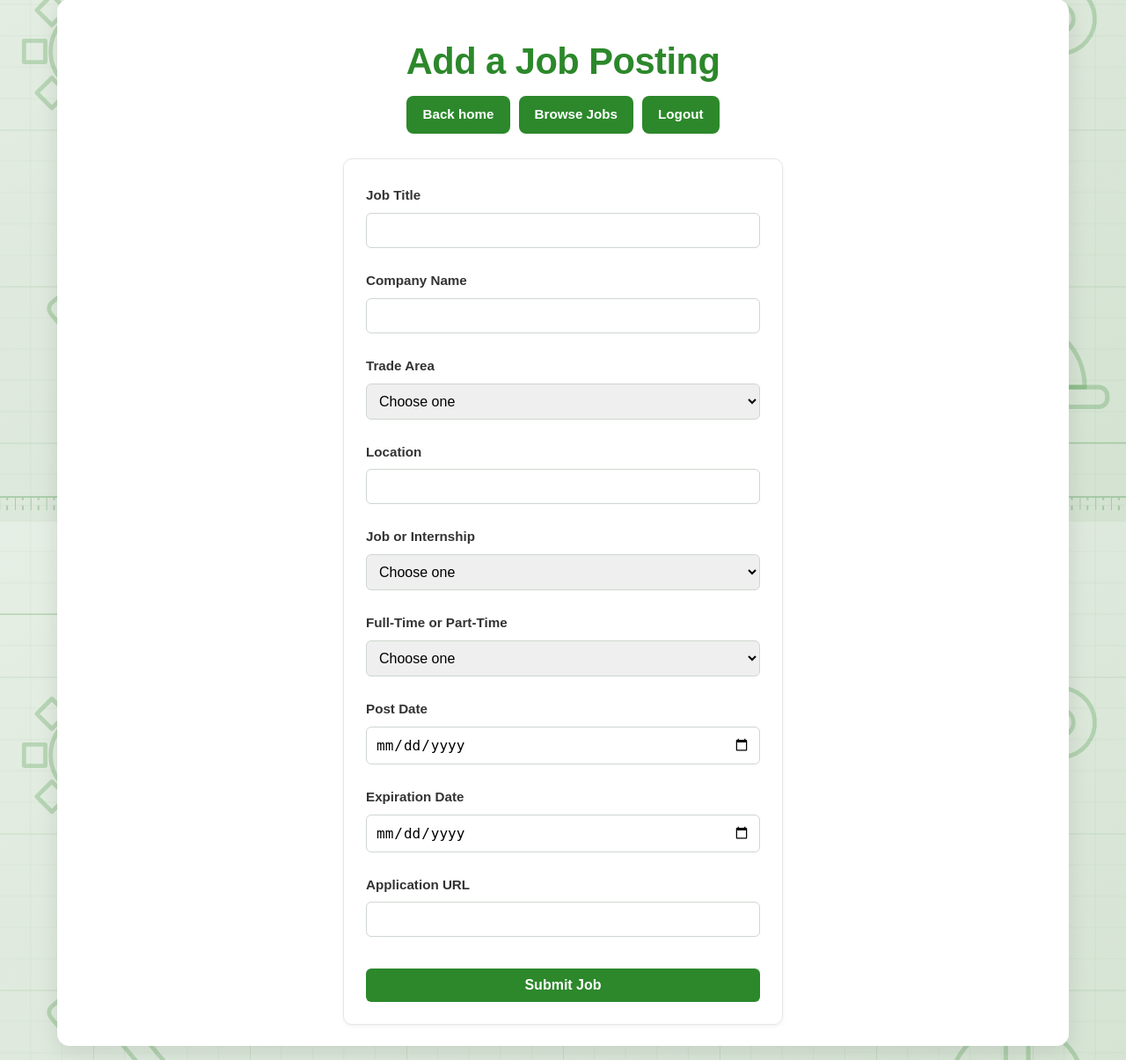
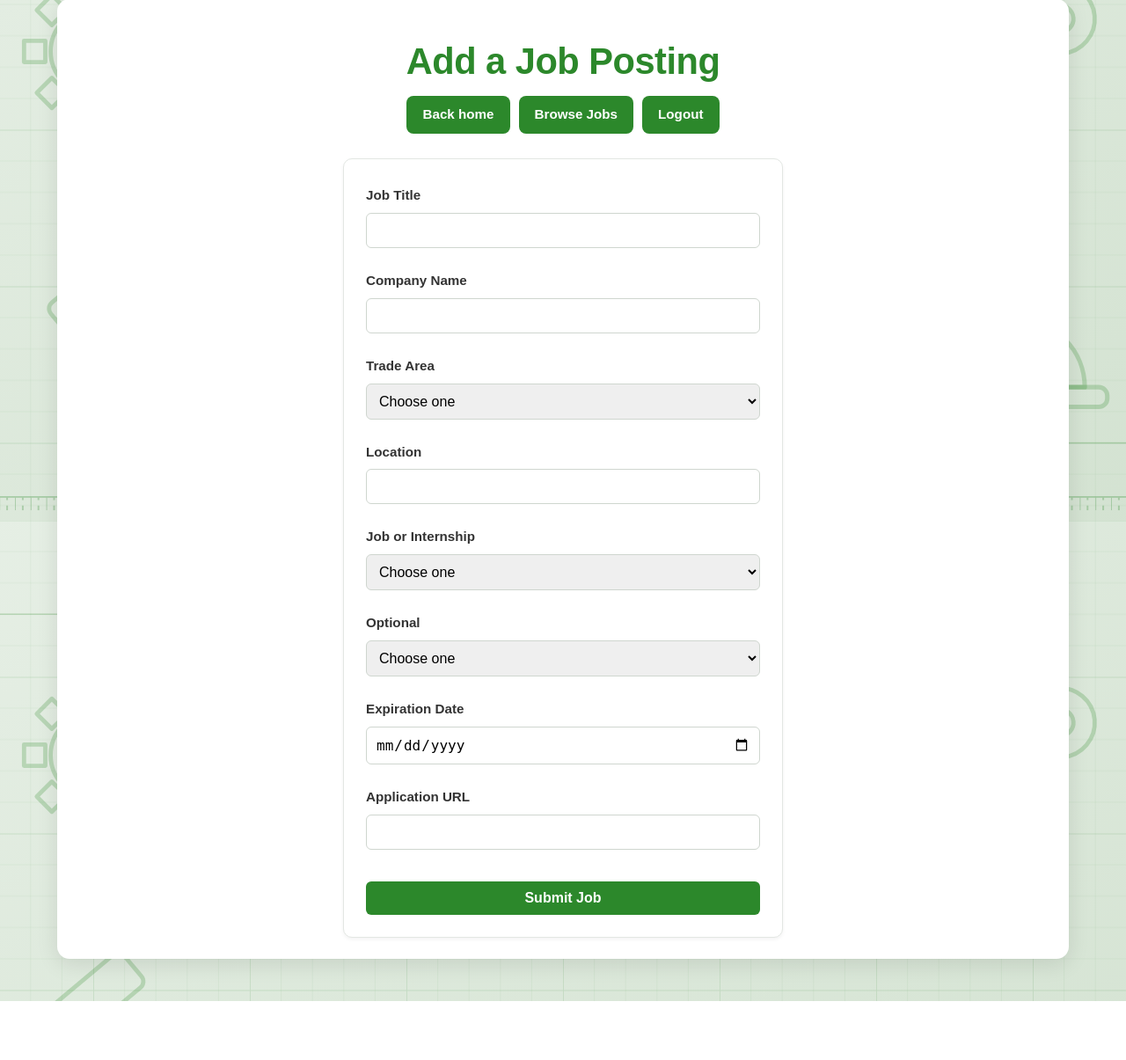
Before and after one commit to The-Arctic-Winter-7/grc-trades-board, a Node server app: template views/add-job.ejs in a window 1280 px wide. Shown: the part 208-1413 px from the top of the page at 88% size. After the commit the page ends 1346 px from the top, so only its background shows below. Run offline with Node 20, Linux system fonts and the light colour scheme; the template is opened without the code that fills it: most values are stand-ins (such as "Sample title", 1, 10 or a date in 2020).

Commit message:
completed task 3 and 4 for sprint 3

```diff
--- a/app.js
+++ b/app.js
@@ -51,7 +51,6 @@ function requireAdmin(req, res, next) {
     }
     res.redirect('/login');
 }
-
 
 // Login form
 app.get('/login', (req, res) => {
@@ -113,8 +112,14 @@ app.get('/jobs', (req, res) => {
 });
 
 // Add a Job Form Route
-app.get('/add-job', requireAdmin, (req, res) => {
-    res.render('add-job');
+app.get('/add-job', requireAdmin, async (req, res) => {
+    try{
+        const [trades]= await pool.query('SELECT id, name FROM trades ORDER BY name ASC');
+        res.render('add-job',{ trades });
+    } catch (err) {
+        console.error('Error fetching trades: ', err);
+        res.status(500).send('Error Loading the Trades');
+    }
 });
 
 // This is where form submissions are sent to and saved on the database
@@ -123,7 +128,9 @@ app.post('/submit-job', requireAdmin, async (req, res) => {
         const job = req.body;
         console.log(job);
 
-        const sql = 'INSERT INTO jobs (job_title, company_name, trade_area, location, listing_type, job_type, post_date, expiration_date, application_url) VALUES (?, ?, ?, ?, ?, ?, ?, ?, ?)';
+        const jobTypevalue = job.jobType ? job.jobType : null;
+
+        const sql = 'INSERT INTO jobs (job_title, company_name, trade_area, location, listing_type, job_type, expiration_date, application_url) VALUES (?, ?, ?, ?, ?, ?, ?, ?)';
 
         const params = [
             job.jobTitle,
@@ -131,8 +138,7 @@ app.post('/submit-job', requireAdmin, async (req, res) => {
             job.tradeArea,
             job.location,
             job.listingType,
-            job.jobType,
-            job.postDate,
+            jobTypevalue,
             job.expirationDate,
             job.applicationUrl
         ];
--- a/public/scripts/grc-trades-board.js
+++ b/public/scripts/grc-trades-board.js
@@ -5,8 +5,6 @@ const fields = [
     { id: 'tradeArea', message: 'Please choose a trade area.' },
     { id: 'location', message: 'Please enter a location.' },
     { id: 'listingType', message: 'Please choose job or internship.' },
-    { id: 'jobType', message: 'Please choose full time or part time.' },
-    { id: 'postDate', message: 'Please choose a post date.' },
     { id: 'expirationDate', message: 'Please choose an expiration date.' },
     { id: 'applicationUrl', message: 'Please enter an application URL.' }
 ];
--- a/views/add-job.ejs
+++ b/views/add-job.ejs
@@ -28,11 +28,9 @@
         <label for="tradeArea">Trade Area</label>
         <select id="tradeArea" name="tradeArea">
           <option value="">Choose one</option>
-          <option value="Automotive">Automotive</option>
-          <option value="Carpentry">Carpentry</option>
-          <option value="Manufacturing">Manufacturing</option>
-          <option value="Mechatronics">Mechatronics</option>
-          <option value="Welding">Welding</option>
+          <% trades.forEach(trade => { %>
+          <option value="<%= trade.name %>"><%= trade.name %></option>
+          <% }); %>
         </select>
         <span class="error" id="tradeAreaError"></span>
 
@@ -49,17 +47,13 @@
         </select>
         <span class="error" id="listingTypeError"></span>
 
-        <label for="jobType">Full-Time or Part-Time</label>
+        <label for="jobType">Optional</label>
         <select id="jobType" name="jobType">
           <option value="">Choose one</option>
           <option value="Part Time">Part Time</option>
           <option value="Full Time">Full Time</option>
         </select>
         <span class="error" id="jobTypeError"></span>
-
-        <label for="postDate">Post Date</label>
-        <input type="date" id="postDate" name="postDate">
-        <span class="error" id="postDateError"></span>
 
         <label for="expirationDate">Expiration Date</label>
         <input type="date" id="expirationDate" name="expirationDate">
--- a/views/confirm.ejs
+++ b/views/confirm.ejs
@@ -13,12 +13,11 @@
       <h2>Job Summary:</h2>
       <p><strong>Job Title</strong>: <%= job.jobTitle %></p>
       <p><strong>Company</strong>: <%= job.companyName %></p>
-      <p><strong>Trades Area</strong>: <%= job.tradesArea %></p>
+      <p><strong>Trades Area</strong>: <%= job.tradeArea %></p>
       <p><strong>Job Location</strong>: <%= job.location %></p>
       <p><strong>Listing Type</strong>: <%= job.listingType %></p>
       <p><strong>Hours</strong>: <%= job.jobType %></p>
       <!-- JavaScript parses date strings as UTC midnight, so we have to append a time to force Javascript to parse to the local time zone rather than UTC -->
-      <p><strong>Post Date</strong>: <%= new Date(job.postDate + 'T00:00:00').toLocaleDateString('en-US') %></p>
       <p><strong>Expiration Date</strong>: <%= new Date(job.expirationDate + 'T00:00:00').toLocaleDateString('en-US') %></p>
       <p><strong>Application URL</strong>: <%= job.applicationUrl %></p>
       <div id="main-button-container">
--- a/views/jobs.ejs
+++ b/views/jobs.ejs
@@ -58,7 +58,7 @@
             <%= job.listing_type %>
           </td>
           <td>
-            <%= job.job_type %>
+            <%= job.job_type ? job.job_type : 'Not specified' %>
           </td>
           <td data-order = "<%= job.expiration_date.toISOString() %>">
             <%= job.expiration_date.toLocaleDateString('en-US') %>
```
